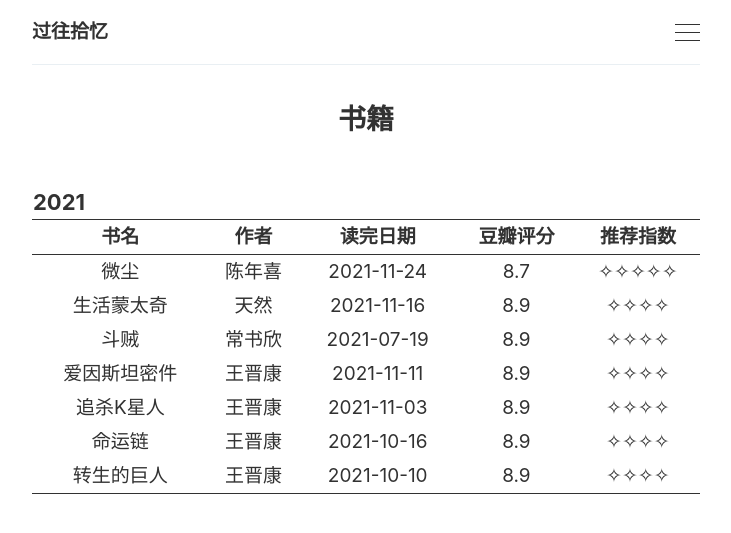
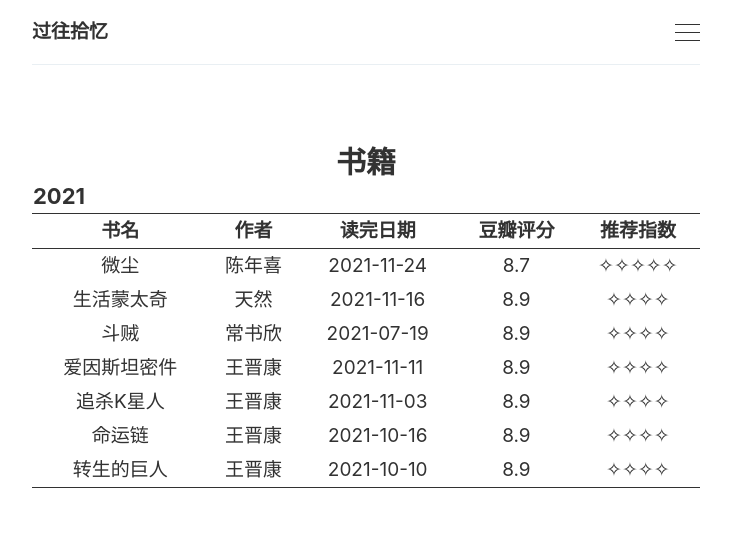
Before and after one commit to SWHL/SWHL.github.io, a Jekyll site: the page built from _pages/books.md, in a window 1280 px wide. Shown: the top 533 px of the page, without its empty margins (274-1005 px from the left). Built offline with Jekyll 4.4.1, drawn with Linux system fonts in a browser that asks for light colours.

Commit message:
update files

```diff
--- a/_pages/books.md
+++ b/_pages/books.md
@@ -1,10 +1,13 @@
 ---
 layout: page
-title: 书籍
+title:
 ---
 
 <table style="width:100%; height:100%; margin: 0 auto;text-align:center;border-bottom:1px solid;">
     <thead>
+		<tr>
+			<th colspan="5" style="text-align:center;font-size:30px;">书籍</th>
+		</tr>
 		<tr>
 			<th colspan="5" style="text-align:left;font-size:22px;">2021</th>
 		</tr>
```
